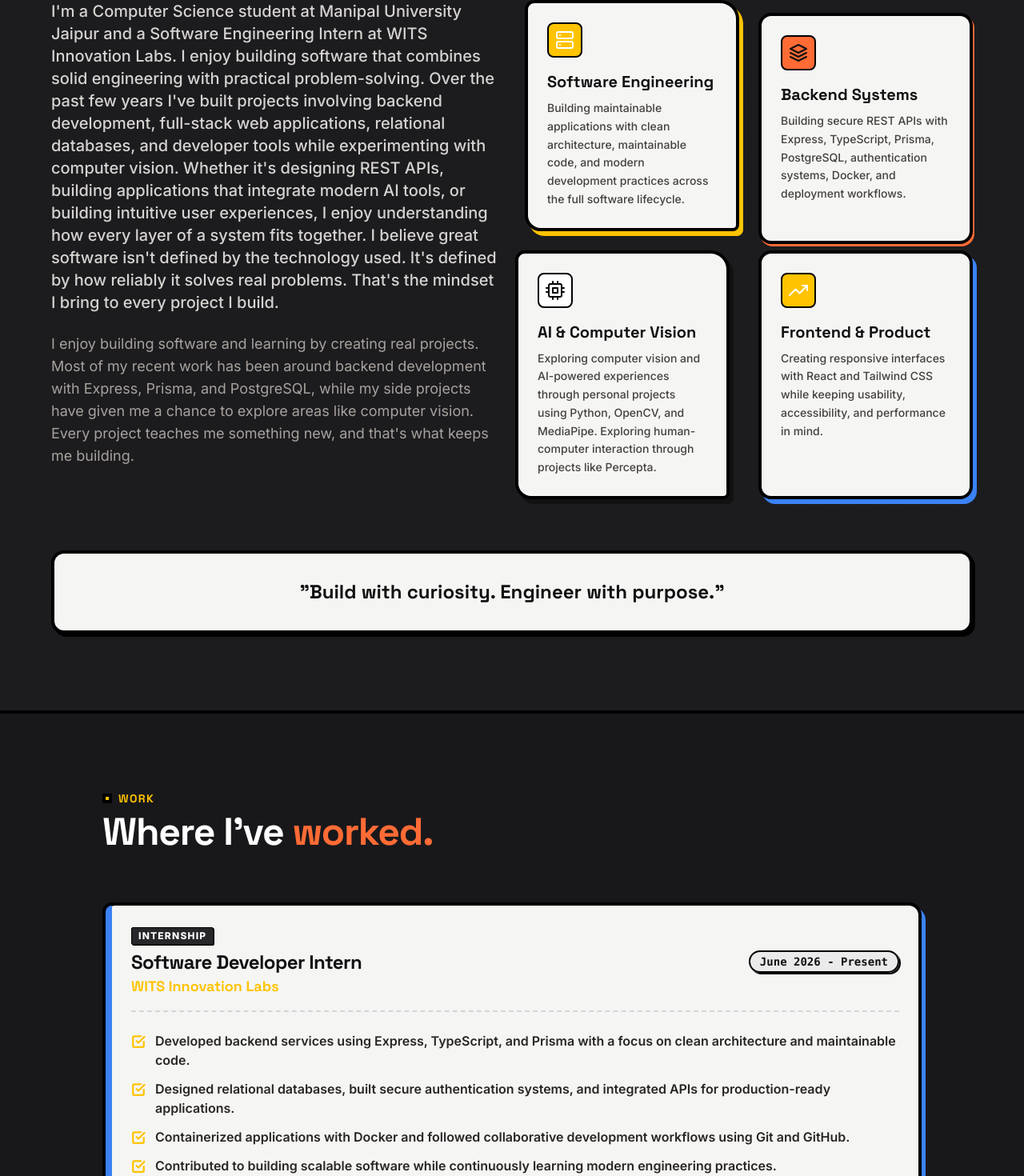
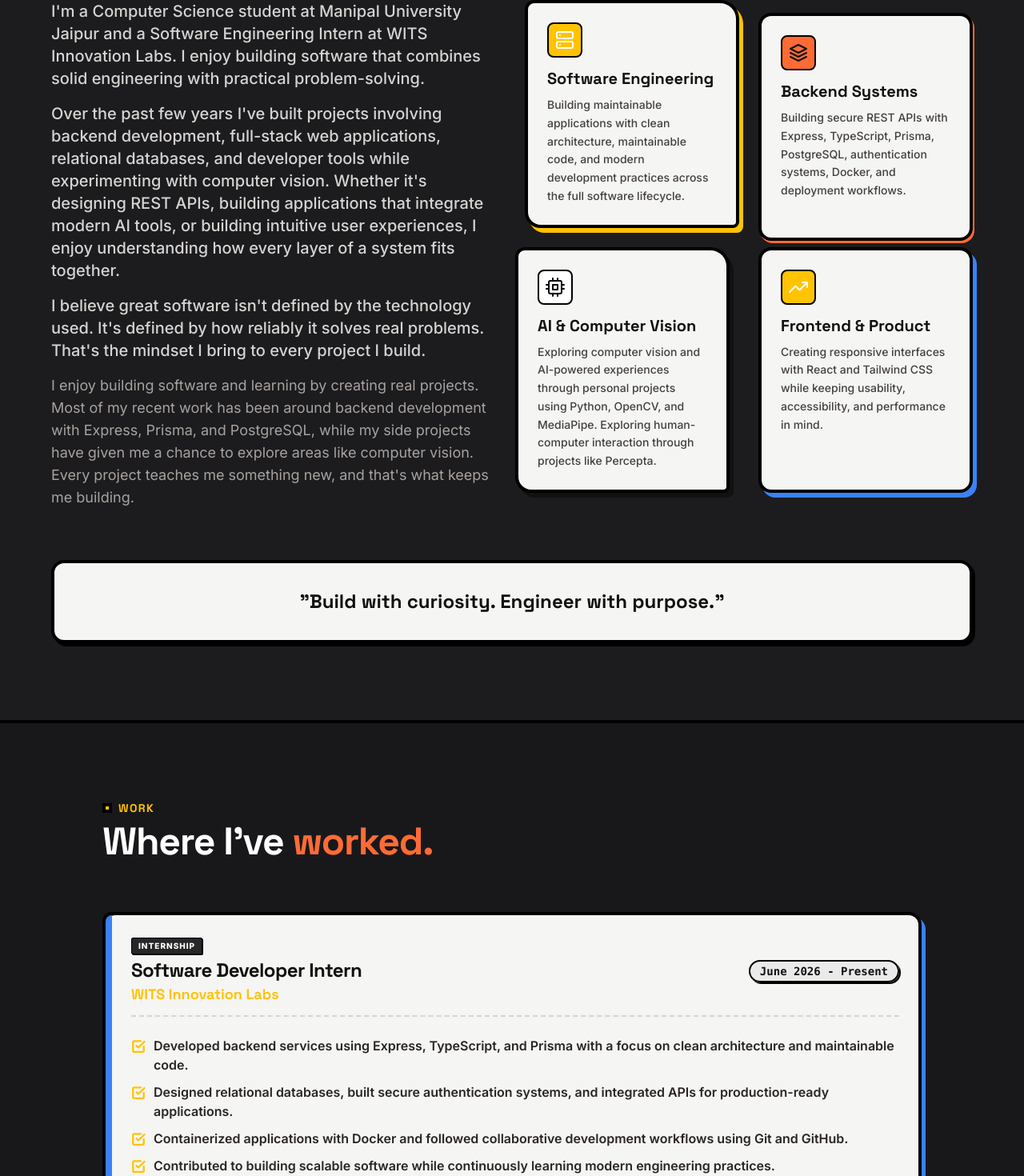
Before and after one commit to jai-source/Portfolio_Jai, a React (Vite) app: page / in a window 1280 px wide. Shown: the part 1276-2746 px from the top of the page at 80% size. Built offline with nearby package versions, Linux system fonts and the light colour scheme.

Commit message:
mobile UI fixed

```diff
--- a/src/components/BrutalistCard.tsx
+++ b/src/components/BrutalistCard.tsx
@@ -39,7 +39,7 @@ export const BrutalistCard: React.FC<BrutalistCardProps> = ({
       className={`
         ${bgClass} text-portfolio-text
         ${borderClass} border-portfolio-border
-        ${borderRadiusClass} p-5 sm:p-6
+        ${borderRadiusClass} p-4 sm:p-6
         relative overflow-hidden
         ${className}
       `}
--- a/src/components/MagneticButton.tsx
+++ b/src/components/MagneticButton.tsx
@@ -40,7 +40,7 @@ export const MagneticButton: React.FC<MagneticButtonProps> = ({
 
   const buttonStyle = `
     inline-flex items-center justify-center
-    px-5 py-3 sm:px-6 font-grotesk font-bold text-base sm:text-lg
+    px-4 py-3 sm:px-6 font-grotesk font-bold text-[15px] sm:text-lg
     ${hasBg ? '' : 'bg-portfolio-card'}
     ${hasText ? '' : 'text-portfolio-text'}
     border-4 border-portfolio-border
--- /dev/null
+++ b/src/components/MobileDisclosure.tsx
@@ -0,0 +1,42 @@
+import React, { useId, useState } from 'react';
+
+interface MobileDisclosureProps {
+  children: React.ReactNode;
+  closedLabel?: string;
+  openLabel?: string;
+  contentClassName?: string;
+  wrapperClassName?: string;
+}
+
+export const MobileDisclosure: React.FC<MobileDisclosureProps> = ({
+  children,
+  closedLabel = 'Read more',
+  openLabel = 'Show less',
+  contentClassName = '',
+  wrapperClassName = '',
+}) => {
+  const [isOpen, setIsOpen] = useState(false);
+  const contentId = useId();
+
+  return (
+    <div className={wrapperClassName}>
+      <div
+        id={contentId}
+        className={`${isOpen ? 'block' : 'hidden'} md:block ${contentClassName}`.trim()}
+      >
+        {children}
+      </div>
+
+      <button
+        type="button"
+        aria-expanded={isOpen}
+        aria-controls={contentId}
+        onClick={() => setIsOpen((open) => !open)}
+        className="mt-3 inline-flex min-h-11 items-center justify-center rounded-md border-2 border-black bg-[#27272A] px-3 py-2 font-grotesk text-[11px] font-extrabold uppercase tracking-wider text-white transition-colors duration-150 hover:bg-portfolio-primary hover:text-white md:hidden"
+        style={{ boxShadow: '2px 2px 0px 0px #000000' }}
+      >
+        {isOpen ? openLabel : closedLabel}
+      </button>
+    </div>
+  );
+};
--- a/src/index.css
+++ b/src/index.css
@@ -21,7 +21,13 @@
   }
 
   section[id] {
-    scroll-margin-top: 7rem;
+    scroll-margin-top: 5.5rem;
+  }
+
+  @media (min-width: 640px) {
+    section[id] {
+      scroll-margin-top: 7rem;
+    }
   }
 
   /* Grain texture overlay for authenticity */
--- a/src/sections/About.tsx
+++ b/src/sections/About.tsx
@@ -22,7 +22,7 @@ export const About: React.FC = () => {
   };
 
   return (
-    <section id="about" className="relative border-t-4 border-black bg-[#1C1C1F] px-4 py-20 md:px-8 md:py-24 xl:px-16">
+    <section id="about" className="relative border-t-4 border-black bg-[#1C1C1F] px-4 py-14 sm:px-6 sm:py-20 md:px-8 md:py-24 xl:px-16">
       <div className="pointer-events-none absolute inset-0 bg-dot-pattern opacity-50" />
 
       <motion.div
@@ -32,64 +32,70 @@ export const About: React.FC = () => {
         viewport={{ once: true, margin: '-100px' }}
         className="relative z-10 mx-auto w-full max-w-7xl"
       >
-        <div className="mb-12 flex max-w-4xl flex-col text-left md:mb-16">
+        <div className="mb-8 flex max-w-4xl flex-col text-left sm:mb-12 md:mb-16">
           <span className="mb-2 flex items-center gap-2 font-grotesk text-sm font-extrabold uppercase tracking-widest text-portfolio-primary">
             <span className="inline-block h-3 w-3 bg-portfolio-primary brutal-border" />
             About
           </span>
-          <h2 className="text-4xl font-extrabold tracking-tight text-white md:text-5xl">
+          <h2 className="text-[2rem] font-extrabold leading-tight tracking-tight text-white sm:text-4xl md:text-5xl">
             Software engineer focused on building meaningful products. <br className="hidden md:block" />
             <span className="text-portfolio-secondary">Curious enough to explore. Persistent enough to ship.</span>
           </h2>
         </div>
 
-        <div className="mb-14 grid grid-cols-1 items-start gap-6 md:mb-16 lg:grid-cols-12 lg:gap-8">
-          <motion.div variants={itemVariants} className="text-left lg:col-span-6">
-            <p className="mb-6 text-base font-medium leading-relaxed text-stone-300 sm:text-lg md:text-xl">
-              I'm a Computer Science student at Manipal University Jaipur and a Software Engineering Intern at WITS Innovation Labs. I enjoy building software that combines solid engineering with practical problem-solving. Over the past few years I've built projects involving backend development, full-stack web applications, relational databases, and developer tools while experimenting with computer vision. Whether it's designing REST APIs, building applications that integrate modern AI tools, or building intuitive user experiences, I enjoy understanding how every layer of a system fits together. I believe great software isn't defined by the technology used. It's defined by how reliably it solves real problems. That's the mindset I bring to every project I build.
+        <div className="mb-10 grid grid-cols-1 items-start gap-4 sm:mb-14 sm:gap-6 md:mb-16 lg:grid-cols-12 lg:gap-8">
+          <motion.div variants={itemVariants} className="space-y-4 text-left lg:col-span-6">
+            <p className="text-[15px] font-medium leading-7 text-stone-300 sm:text-lg md:text-xl">
+              I'm a Computer Science student at Manipal University Jaipur and a Software Engineering Intern at WITS Innovation Labs. I enjoy building software that combines solid engineering with practical problem-solving.
             </p>
-            <p className="text-sm leading-relaxed text-stone-400 sm:text-base md:text-lg">
+            <p className="text-[15px] font-medium leading-7 text-stone-300 sm:text-lg md:text-xl">
+              Over the past few years I've built projects involving backend development, full-stack web applications, relational databases, and developer tools while experimenting with computer vision. Whether it's designing REST APIs, building applications that integrate modern AI tools, or building intuitive user experiences, I enjoy understanding how every layer of a system fits together.
+            </p>
+            <p className="text-[15px] font-medium leading-7 text-stone-300 sm:text-lg md:text-xl">
+              I believe great software isn't defined by the technology used. It's defined by how reliably it solves real problems. That's the mindset I bring to every project I build.
+            </p>
+            <p className="text-sm leading-7 text-stone-400 sm:text-base md:text-lg">
               I enjoy building software and learning by creating real projects. Most of my recent work has been around backend development with Express, Prisma, and PostgreSQL, while my side projects have given me a chance to explore areas like computer vision. Every project teaches me something new, and that's what keeps me building.
             </p>
           </motion.div>
 
-          <motion.div variants={itemVariants} className="grid grid-cols-1 gap-4 sm:grid-cols-2 sm:gap-6 lg:col-span-6">
+          <motion.div variants={itemVariants} className="grid grid-cols-1 gap-3 min-[400px]:grid-cols-2 sm:gap-6 lg:col-span-6">
             <BrutalistCard hoverRotate={-1.5} shadowColor="#FFC300" className="bg-portfolio-card text-left" shadowSize="normal" asymmetric>
-              <div className="mb-4 w-fit rounded-lg border-2 border-black bg-portfolio-primary p-2 text-white">
-                <FiServer className="text-2xl" />
+              <div className="mb-3 w-fit rounded-lg border-2 border-black bg-portfolio-primary p-2 text-white">
+                <FiServer className="text-xl sm:text-2xl" />
               </div>
-              <h3 className="mb-2 text-xl font-bold">Software Engineering</h3>
-              <p className="text-sm font-medium leading-relaxed text-stone-700">
+              <h3 className="mb-2 text-lg font-bold sm:text-xl">Software Engineering</h3>
+              <p className="text-[13px] font-medium leading-6 text-stone-700 sm:text-sm sm:leading-relaxed">
                 Building maintainable applications with clean architecture, maintainable code, and modern development practices across the full software lifecycle.
               </p>
             </BrutalistCard>
 
             <BrutalistCard hoverRotate={1.5} shadowColor="#FF6B35" className="bg-portfolio-card text-left md:translate-y-4" shadowSize="small">
-              <div className="mb-4 w-fit rounded-lg border-2 border-black bg-portfolio-secondary p-2 text-portfolio-text">
-                <FiLayers className="text-2xl" />
+              <div className="mb-3 w-fit rounded-lg border-2 border-black bg-portfolio-secondary p-2 text-portfolio-text">
+                <FiLayers className="text-xl sm:text-2xl" />
               </div>
-              <h3 className="mb-2 text-xl font-bold">Backend Systems</h3>
-              <p className="text-sm font-medium leading-relaxed text-stone-700">
+              <h3 className="mb-2 text-lg font-bold sm:text-xl">Backend Systems</h3>
+              <p className="text-[13px] font-medium leading-6 text-stone-700 sm:text-sm sm:leading-relaxed">
                 Building secure REST APIs with Express, TypeScript, Prisma, PostgreSQL, authentication systems, Docker, and deployment workflows.
               </p>
             </BrutalistCard>
 
             <BrutalistCard hoverRotate={1.5} shadowColor="#111111" className="bg-portfolio-card text-left md:-translate-x-3" shadowSize="normal" asymmetric>
-              <div className="mb-4 w-fit rounded-lg border-2 border-black bg-white p-2 text-black">
-                <FiCpu className="text-2xl" />
+              <div className="mb-3 w-fit rounded-lg border-2 border-black bg-white p-2 text-black">
+                <FiCpu className="text-xl sm:text-2xl" />
               </div>
-              <h3 className="mb-2 text-xl font-bold">AI & Computer Vision</h3>
-              <p className="text-sm font-medium leading-relaxed text-stone-700">
+              <h3 className="mb-2 text-lg font-bold sm:text-xl">AI & Computer Vision</h3>
+              <p className="text-[13px] font-medium leading-6 text-stone-700 sm:text-sm sm:leading-relaxed">
                 Exploring computer vision and AI-powered experiences through personal projects using Python, OpenCV, and MediaPipe. Exploring human-computer interaction through projects like Percepta.
               </p>
             </BrutalistCard>
 
             <BrutalistCard hoverRotate={-1.5} shadowColor="#3B82F6" className="bg-portfolio-card text-left">
-              <div className="mb-4 w-fit rounded-lg border-2 border-black bg-portfolio-primary p-2 text-white">
-                <FiTrendingUp className="text-2xl" />
+              <div className="mb-3 w-fit rounded-lg border-2 border-black bg-portfolio-primary p-2 text-white">
+                <FiTrendingUp className="text-xl sm:text-2xl" />
               </div>
-              <h3 className="mb-2 text-xl font-bold">Frontend & Product</h3>
-              <p className="text-sm font-medium leading-relaxed text-stone-700">
+              <h3 className="mb-2 text-lg font-bold sm:text-xl">Frontend & Product</h3>
+              <p className="text-[13px] font-medium leading-6 text-stone-700 sm:text-sm sm:leading-relaxed">
                 Creating responsive interfaces with React and Tailwind CSS while keeping usability, accessibility, and performance in mind.
               </p>
             </BrutalistCard>
@@ -98,7 +104,7 @@ export const About: React.FC = () => {
 
         <motion.div
           variants={itemVariants}
-          className="rounded-brutal border-4 border-black bg-portfolio-card p-6 text-center font-grotesk text-lg font-bold text-portfolio-text shadow-brutal sm:p-8 sm:text-xl md:text-2xl [text-wrap:balance]"
+          className="rounded-brutal border-4 border-black bg-portfolio-card p-5 text-center font-grotesk text-base font-bold text-portfolio-text shadow-brutal sm:p-8 sm:text-xl md:text-2xl [text-wrap:balance]"
         >
           "Build with curiosity. Engineer with purpose."
         </motion.div>
--- a/src/sections/Experience.tsx
+++ b/src/sections/Experience.tsx
@@ -2,6 +2,7 @@ import React from 'react';
 import { motion } from 'framer-motion';
 import { FiCheckSquare } from 'react-icons/fi';
 import { BrutalistCard } from '../components/BrutalistCard';
+import { MobileDisclosure } from '../components/MobileDisclosure';
 
 interface ExperienceItem {
   role: string;
@@ -91,7 +92,7 @@ export const Experience: React.FC = () => {
   };
 
   return (
-    <section id="experience" className="relative border-t-4 border-black bg-[#18181B] px-4 py-20 md:px-8 md:py-24 xl:px-16">
+    <section id="experience" className="relative border-t-4 border-black bg-[#18181B] px-4 py-14 sm:px-6 sm:py-20 md:px-8 md:py-24 xl:px-16">
       <div className="pointer-events-none absolute inset-0 bg-grid-pattern opacity-10" />
 
       <motion.div
@@ -101,17 +102,17 @@ export const Experience: React.FC = () => {
         viewport={{ once: true, margin: '-100px' }}
         className="relative z-10 mx-auto w-full max-w-5xl"
       >
-        <div className="mb-12 flex flex-col text-left md:mb-16">
+        <div className="mb-8 flex flex-col text-left sm:mb-12 md:mb-16">
           <span className="mb-2 flex items-center gap-2 font-grotesk text-sm font-extrabold uppercase tracking-widest text-portfolio-primary">
             <span className="inline-block h-3 w-3 bg-portfolio-primary brutal-border" />
             Work
           </span>
-          <h2 className="text-4xl font-extrabold tracking-tight text-white md:text-5xl">
+          <h2 className="text-[2rem] font-extrabold leading-tight tracking-tight text-white sm:text-4xl md:text-5xl">
             Where I've <span className="text-portfolio-secondary">worked.</span>
           </h2>
         </div>
 
-        <div className="space-y-8 md:space-y-12">
+        <div className="space-y-6 md:space-y-12">
           {experiences.map((exp, index) => (
             <motion.div key={index} variants={itemVariants} className="relative">
               <div
@@ -122,45 +123,49 @@ export const Experience: React.FC = () => {
               <BrutalistCard
                 hoverRotate={index % 2 === 0 ? 0.8 : -0.8}
                 shadowColor={exp.color === '#F5F5F4' ? '#000000' : exp.color}
-                className="bg-portfolio-card pl-6 text-portfolio-text sm:pl-8"
+                className="bg-portfolio-card pl-5 text-portfolio-text sm:pl-8"
               >
-                <div className="mb-5 flex flex-col justify-between gap-3 border-b-2 border-dashed border-zinc-300 pb-4 md:mb-6 md:flex-row md:items-center">
+                <div className="mb-4 flex flex-col justify-between gap-2 border-b-2 border-dashed border-zinc-300 pb-3 md:mb-6 md:flex-row md:items-center">
                   <div className="text-left">
-                    <span className="mb-1.5 inline-block rounded-sm border border-black bg-[#27272A] px-2 py-0.5 text-xs font-extrabold uppercase tracking-widest text-white brutal-shadow" style={{ boxShadow: '1px 1px 0px 0px #000000' }}>
+                    <span className="mb-1 inline-block rounded-sm border border-black bg-[#27272A] px-2 py-0.5 text-[10px] font-extrabold uppercase tracking-widest text-white brutal-shadow" style={{ boxShadow: '1px 1px 0px 0px #000000' }}>
                       {exp.type}
                     </span>
-                    <h3 className="text-xl font-black leading-tight tracking-tight sm:text-2xl">{exp.role}</h3>
-                    <h4 className="font-grotesk text-base font-bold text-portfolio-primary sm:text-lg">{exp.company}</h4>
+                    <h3 className="text-lg font-black leading-tight tracking-tight sm:text-2xl">{exp.role}</h3>
+                    <h4 className="font-grotesk text-sm font-bold text-portfolio-primary sm:text-lg">{exp.company}</h4>
                   </div>
 
                   <div className="text-left md:text-right">
-                    <span className="rounded-full border-2 border-black bg-[#EAEAEA] px-3 py-1 font-mono text-xs font-bold brutal-shadow sm:text-sm" style={{ boxShadow: '2px 2px 0px 0px #000000' }}>
+                    <span className="rounded-full border-2 border-black bg-[#EAEAEA] px-2.5 py-1 font-mono text-[11px] font-bold brutal-shadow sm:px-3 sm:text-sm" style={{ boxShadow: '2px 2px 0px 0px #000000' }}>
                       {exp.period}
                     </span>
                   </div>
                 </div>
 
-                <ul className="mb-6 space-y-3 text-left">
+                <MobileDisclosure>
+                  <div className="space-y-4 sm:space-y-6">
+                    <ul className="space-y-2.5 text-left">
                       {exp.points.map((point, idx) => (
-                    <li key={idx} className="flex items-start gap-3">
-                      <FiCheckSquare className="mt-1 shrink-0 text-lg text-portfolio-primary stroke-[3px]" />
-                      <span className="text-sm font-semibold leading-relaxed text-stone-800 md:text-base">
+                        <li key={idx} className="flex items-start gap-2.5">
+                          <FiCheckSquare className="mt-0.5 shrink-0 text-base text-portfolio-primary stroke-[3px] sm:mt-1 sm:text-lg" />
+                          <span className="text-[13.5px] font-semibold leading-6 text-stone-800 sm:text-sm md:text-base">
                             {point}
                           </span>
                         </li>
                       ))}
                     </ul>
 
-                <div className="flex flex-wrap gap-2 border-t-2 border-dashed border-zinc-300 pt-4">
+                    <div className="flex flex-wrap gap-1.5 border-t-2 border-dashed border-zinc-300 pt-3 sm:gap-2 sm:pt-4">
                       {exp.skills.map((skill, idx) => (
                         <span
                           key={idx}
-                      className="select-none rounded-md border-2 border-black bg-white px-2.5 py-1 font-grotesk text-xs font-bold transition-colors duration-150 hover:bg-portfolio-primary hover:text-white"
+                          className="select-none rounded-md border-2 border-black bg-white px-2 py-1 font-grotesk text-[11px] font-bold transition-colors duration-150 hover:bg-portfolio-primary hover:text-white sm:px-2.5 sm:text-xs"
                         >
                           {skill}
                         </span>
                       ))}
                     </div>
+                  </div>
+                </MobileDisclosure>
               </BrutalistCard>
             </motion.div>
           ))}
```
Also changed, not shown: src/App.tsx (+8 -8 lines), src/sections/Contact.tsx (+14 -14 lines), src/sections/Hero.tsx (+19 -19 lines), src/sections/Projects.tsx (+87 -20 lines), src/sections/Skills.tsx (+8 -8 lines), src/sections/Timeline.tsx (+22 -17 lines). Lines whose indentation alone changed are shown as unchanged.
